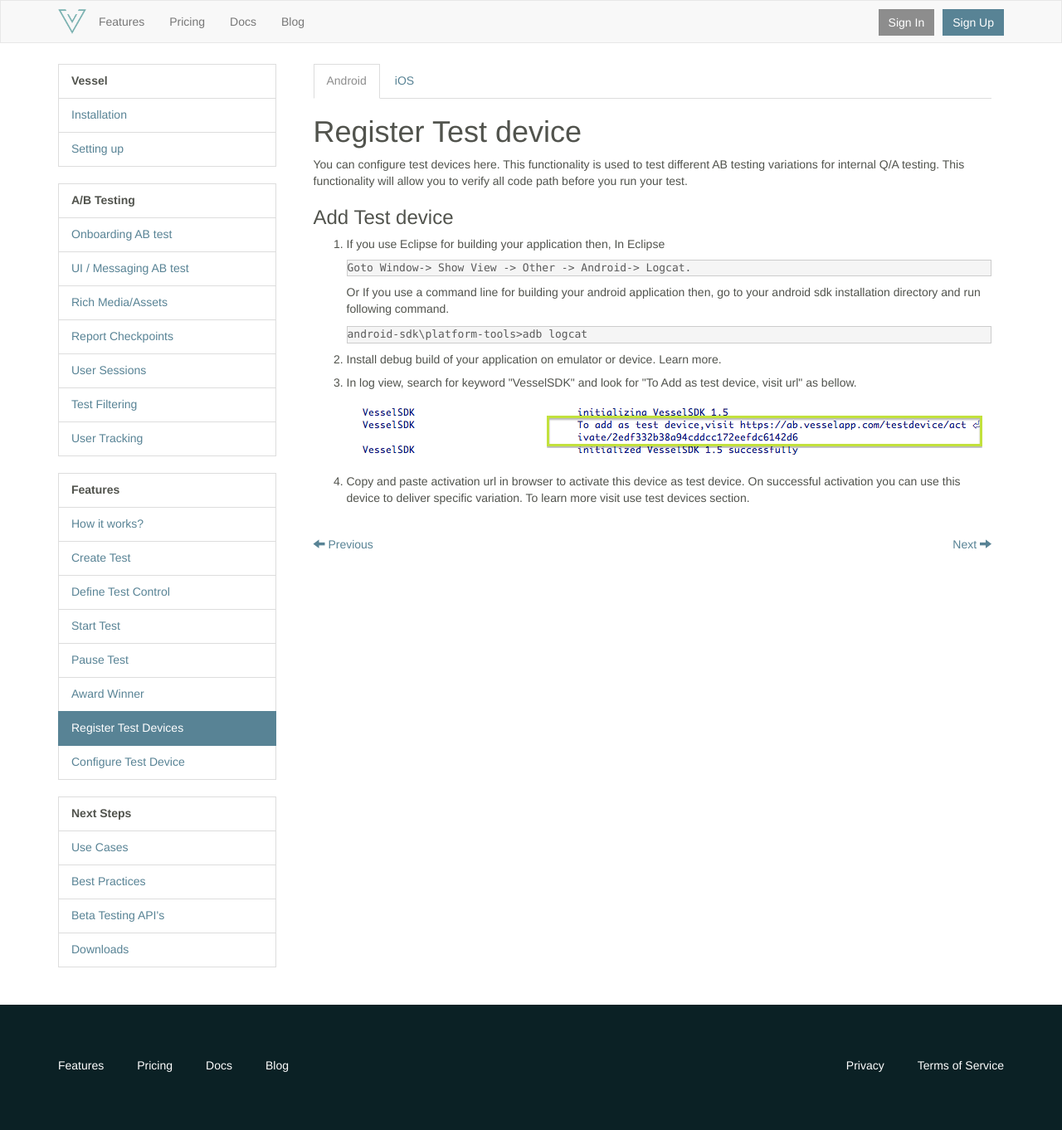
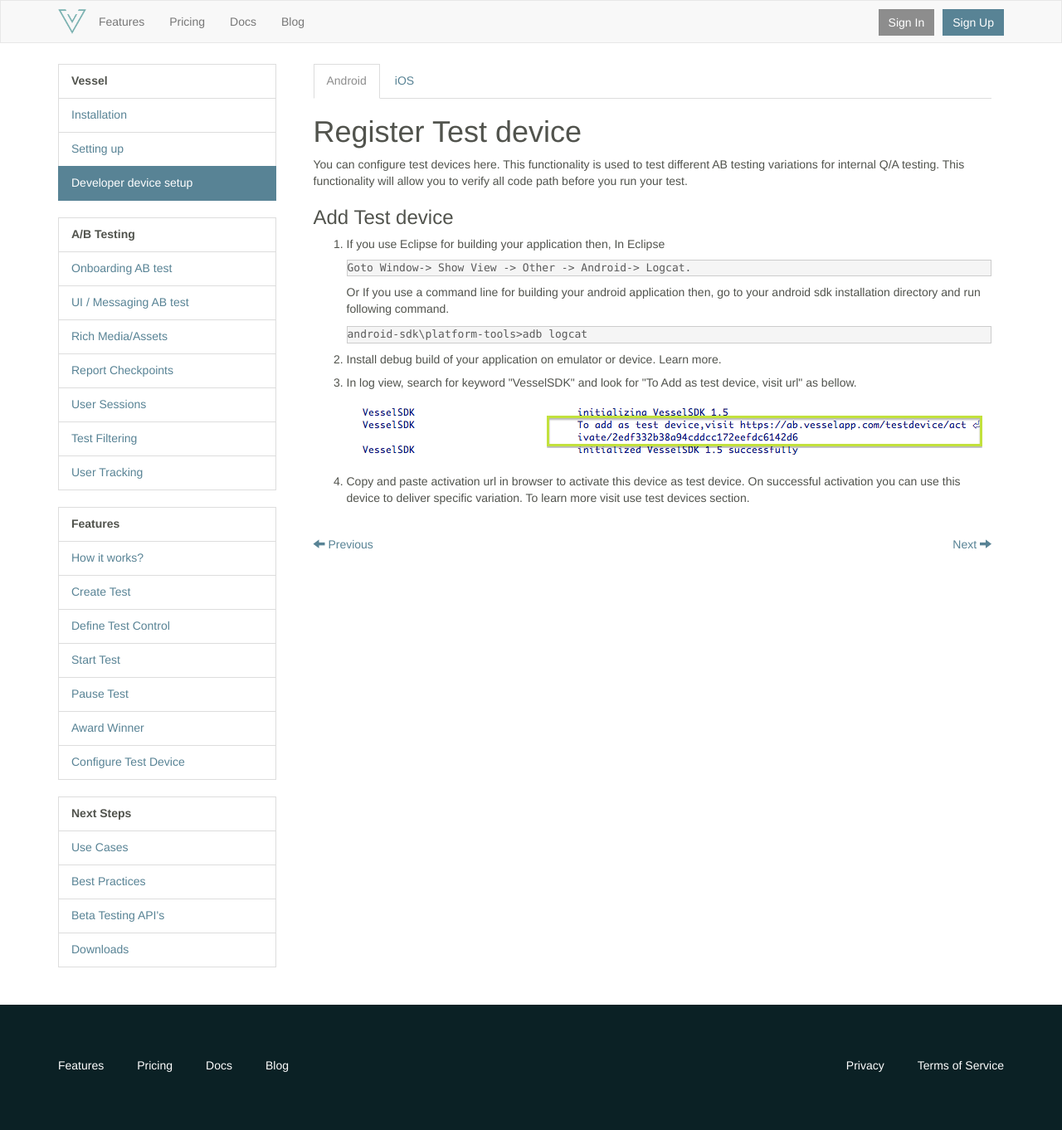
Before and after one commit to vesselio/resources, a Jekyll site: the page built from _posts/2013-08-08-add-test-devices.html, in a window 1280 px wide. Shown: the whole page at 83% size. Built offline with Jekyll 4.4.1, drawn with Linux system fonts in a browser that asks for light colours.

Commit message:
fixing test devices

```diff
--- a/_posts/2013-08-08-add-test-devices.html
+++ b/_posts/2013-08-08-add-test-devices.html
@@ -1,7 +1,7 @@
 ---
 layout: default
-title: Register Test Devices
-categories: vessel_command_center
+title: Developer device setup
+categories: getting_started
 ---
 <ul class="nav nav-tabs" id="os-tabs">
     <li class="active">
```
Also changed, not shown: other parts of _posts/2013-08-08-add-test-devices.html (+3 -3 lines).
